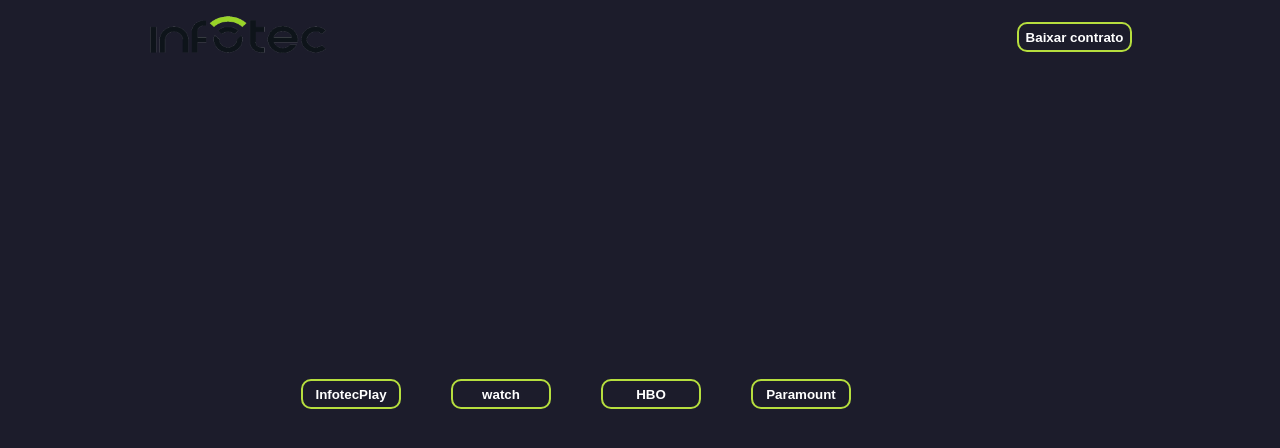
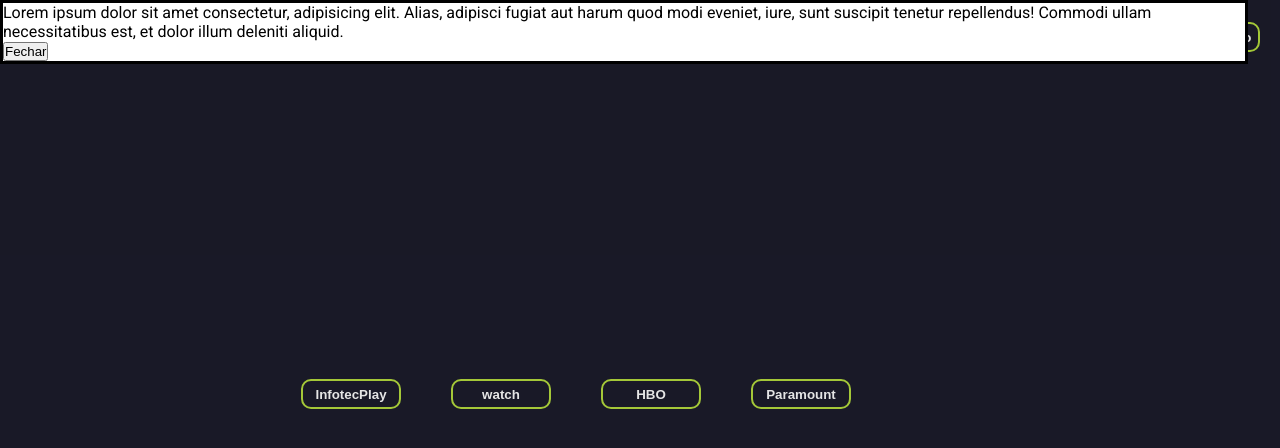
Before and after one commit to italosonotos/Infotec_Contratos, a plain HTML site: page index.html in a window 1280 px wide. Both pictures are taken after a click on the button "InfotecPlay". Drawn offline with Linux system fonts and the light colour scheme; a web font is replaced by a local one.

Commit message:
futere_popUp
Adicição do PopUp

```diff
--- a/index.css
+++ b/index.css
@@ -36,7 +36,7 @@ img{ /*Logo infotec */
 .logo{
 
     justify-content: space-between;
-    padding: 0 10%; /* 0 para o top e button e o 10% tando para esquerda ou direita */
+    /* padding: 0 10%; 0 para o top e button e o 10% tando para esquerda ou direita */
 }
 
 
--- a/index.html
+++ b/index.html
@@ -13,7 +13,7 @@
     <header>
         <div class="logo">
             <div class="logoHerader">
-                <a href=""><img src="image/logo-infotec-novo.png" ></a>
+                <a href=""><img src="image/logo_infotec.png" ></a>
             </div>
             <div class="btnContrato">
                 <button class="btn" id="btnContrato">
@@ -22,11 +22,27 @@
             </div>
         </div>
     </header>
+    <div class="popUp"> <!--PopUp-->
+        <dialog>
+            <p>
+                Lorem ipsum dolor sit amet consectetur,
+                adipisicing elit. Alias, adipisci fugiat aut harum quod modi
+                eveniet, iure, sunt suscipit tenetur repellendus! Commodi ullam
+                necessitatibus est, et dolor illum deleniti aliquid.
+            </p>
+            <button id="close" onclick="btnClose()">Fechar</button>
+        </dialog>
+    </div>
     <section class="principal">
-        <button class="btn" id="infotecplay">InfotecPlay</button>
+        <button class="btn" id="infotecplay" onclick="infoPlay()">InfotecPlay</button>
         <button class="btn" id="whatch">watch</button>
         <button class="btn" id="hbo">HBO</button>
         <button class="btn" id="paramount">Paramount</button>
     </section>
+
+
+
+
+    <script src="index.js"></script>
 </body>
 </html>
--- /dev/null
+++ b/index.js
@@ -0,0 +1,12 @@
+const popUp = document.querySelector("dialog")
+
+
+function infoPlay(){
+
+    popUp.showModal()
+}
+
+function btnClose(){
+
+    popUp.close()
+}
```
Also changed, not shown: image/logo_infotec.png (added).
